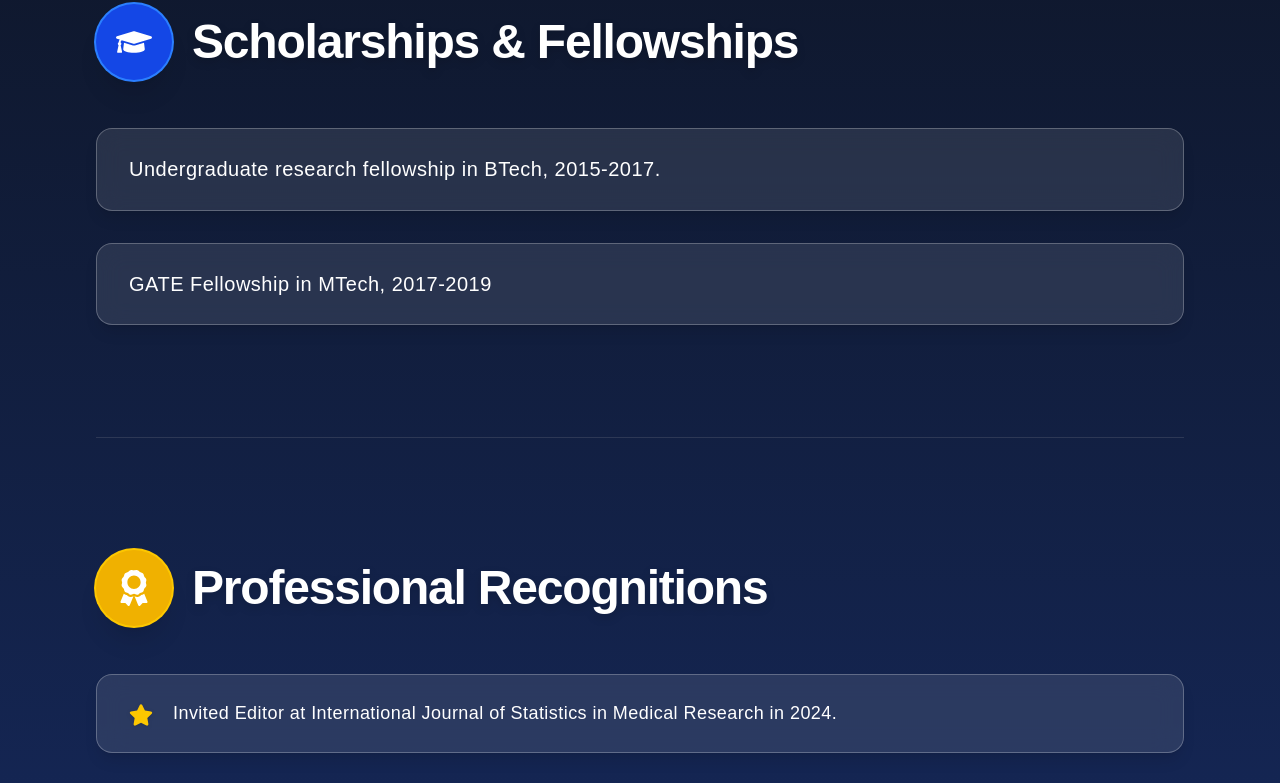
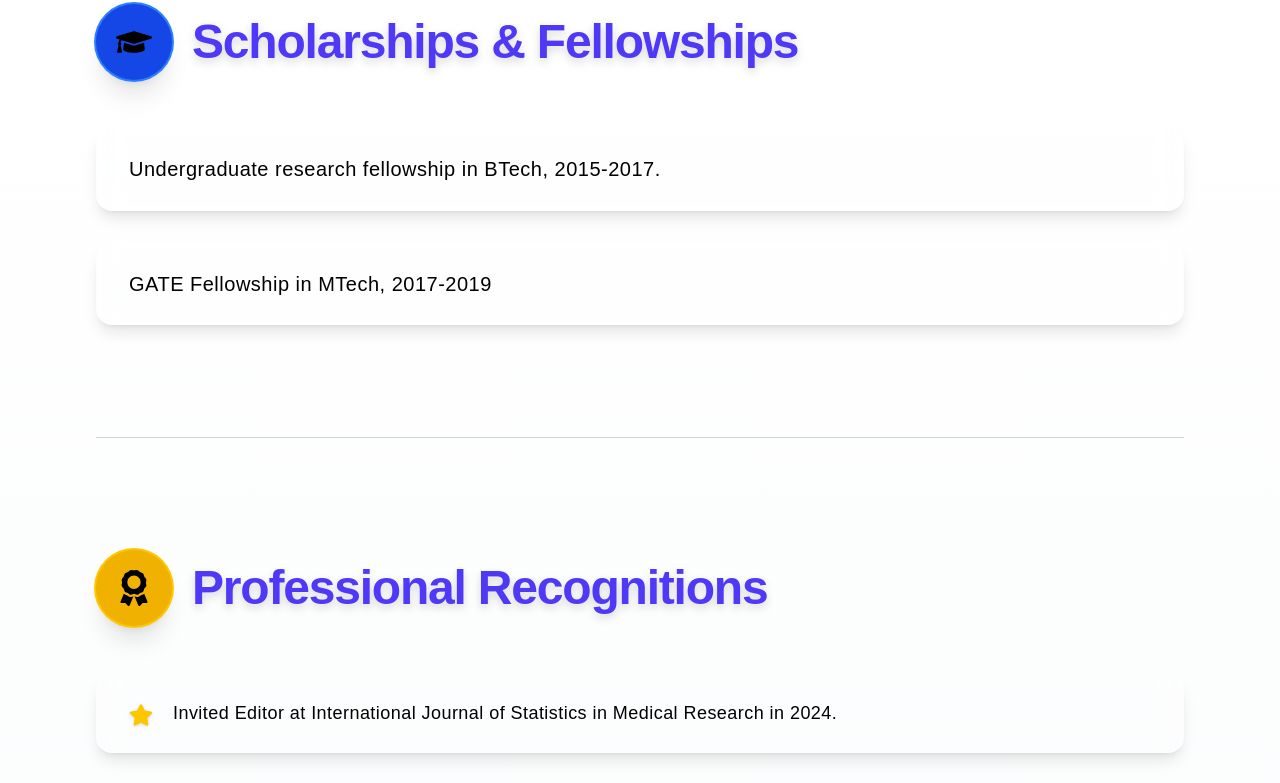
Before and after one commit to Abhisheklogics/sirPortfolio, a Next.js app: page /AchievementsRecognitions in a window 1280 px wide. Shown: the part 314-1097 px from the top of the page. Built offline with nearby package versions, Linux system fonts and the light colour scheme.

Commit message:
Update page.js

```diff
--- a/src/app/AchievementsRecognitions/page.js
+++ b/src/app/AchievementsRecognitions/page.js
@@ -1,35 +1,27 @@
 'use client';
 
 import { FaGraduationCap, FaAward, FaStar } from 'react-icons/fa';
-import { useEffect } from 'react';
-import AOS from 'aos';
-import 'aos/dist/aos.css';
+
 
 export default function ScholarshipsRecognitions() {
-  useEffect(() => {
-    AOS.init({
-      duration: 900,
-      easing: 'ease-in-out',
-      once: true,
-    });
-  }, []);
+
 
   return (
-    <section className="relative py-24 px-6 sm:px-12 lg:px-24 max-w-7xl mx-auto font-sans bg-gradient-to-t from-blue-900 to-slate-900 z-10 rounded-3xl shadow-2xl overflow-hidden">
+    <section className="relative py-24 px-6 sm:px-12 lg:px-24 max-w-7xl mx-auto font-sans bg-gradient-to-b from-white to-slate-50 text-black z-10 rounded-3xl shadow-2xl overflow-hidden">
 
 
       <div className="space-y-28 relative z-10">
 
         <div
-          data-aos="fade-up"
+
           className="space-y-12"
           aria-label="Scholarships and Fellowships"
         >
           <div className="flex items-center gap-5">
             <div className="p-5 bg-blue-700 rounded-full shadow-xl flex items-center justify-center ring-2 ring-blue-500">
-              <FaGraduationCap className="text-4xl text-white" />
+              <FaGraduationCap className="text-4xl " />
             </div>
-            <h2 className="text-4xl sm:text-5xl text-white font-extrabold tracking-tight drop-shadow-lg">
+            <h2 className="text-4xl sm:text-5xl  text-indigo-600 font-bold tracking-tight drop-shadow-lg">
               Scholarships & Fellowships
             </h2>
           </div>
@@ -40,7 +32,7 @@ export default function ScholarshipsRecognitions() {
             ].map((item, index) => (
               <li
                 key={index}
-                className="bg-white/10 border border-white/25 text-white rounded-2xl px-8 py-6 backdrop-blur-md shadow-lg hover:shadow-2xl transform hover:scale-[1.04] transition duration-350 ease-in-out cursor-default"
+                className="bg-white/10 border border-white/25  rounded-2xl px-8 py-6 backdrop-blur-md shadow-lg hover:shadow-2xl transform hover:scale-[1.04] transition duration-350 ease-in-out cursor-default"
               >
                 <p className="text-lg sm:text-xl leading-relaxed font-medium tracking-wide">
                   {item}
@@ -54,15 +46,15 @@ export default function ScholarshipsRecognitions() {
 
 
         <div
-          data-aos="fade-up"
+
           className="space-y-12"
           aria-label="Professional Recognitions"
         >
           <div className="flex items-center gap-5">
             <div className="p-5 bg-yellow-500 rounded-full shadow-xl flex items-center justify-center ring-2 ring-yellow-400">
-              <FaAward className="text-4xl text-white" />
+              <FaAward className="text-4xl " />
             </div>
-            <h3 className="text-4xl sm:text-5xl text-white font-extrabold tracking-tight drop-shadow-lg">
+            <h3 className="text-4xl sm:text-5xl text-indigo-600 font-bold tracking-tight drop-shadow-lg">
               Professional Recognitions
             </h3>
           </div>
@@ -84,7 +76,7 @@ export default function ScholarshipsRecognitions() {
                 className="flex items-start gap-5 bg-white/10 border border-white/25 backdrop-blur-md px-8 py-6 rounded-2xl shadow-lg hover:shadow-2xl hover:scale-[1.04] transition duration-350 ease-in-out cursor-default"
               >
                 <FaStar className="mt-1 text-yellow-400 text-2xl flex-shrink-0 drop-shadow" />
-                <p className="text-base sm:text-lg text-white leading-relaxed font-medium tracking-wide">
+                <p className="text-base sm:text-lg  leading-relaxed font-medium tracking-wide">
                   {item}
                 </p>
               </li>
```
